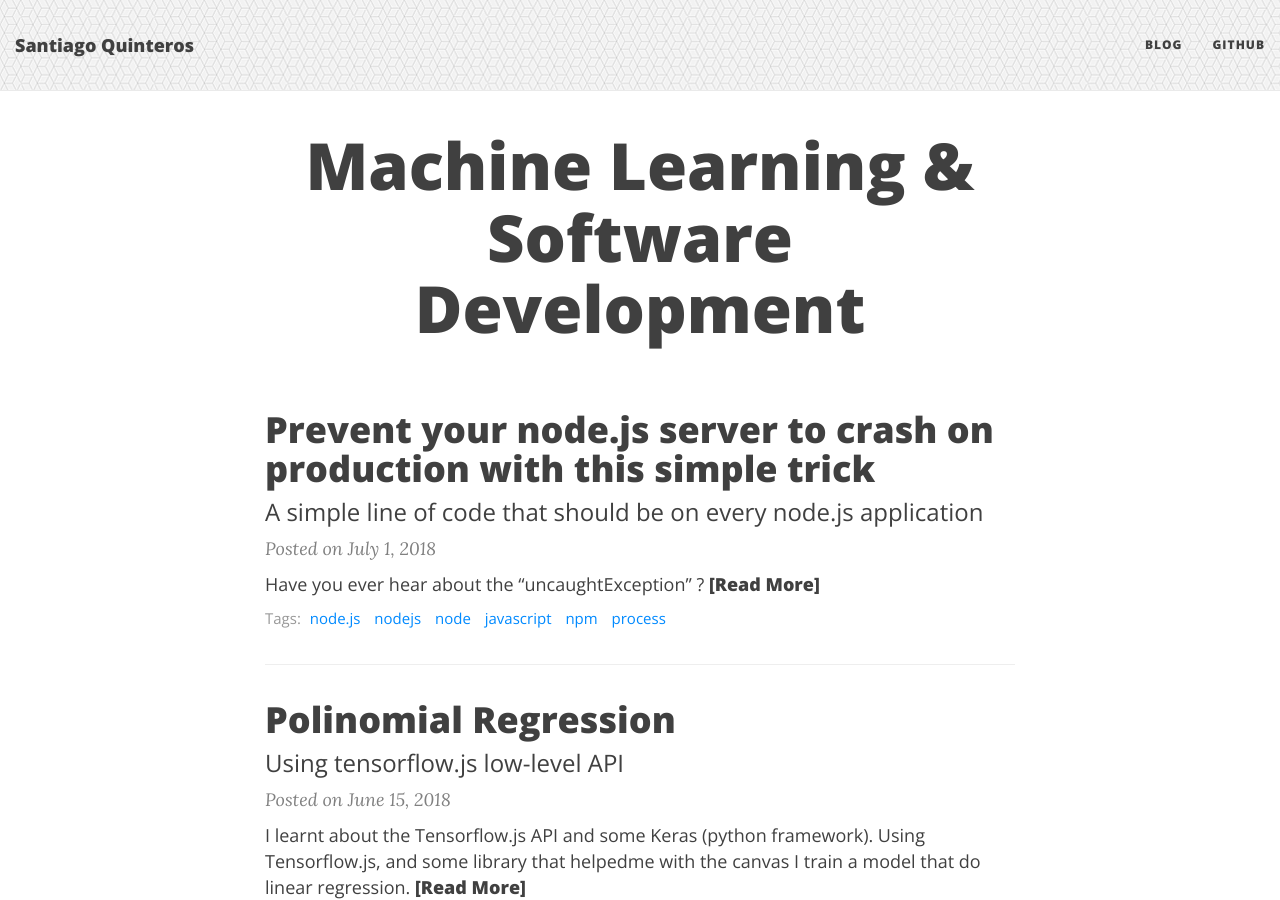
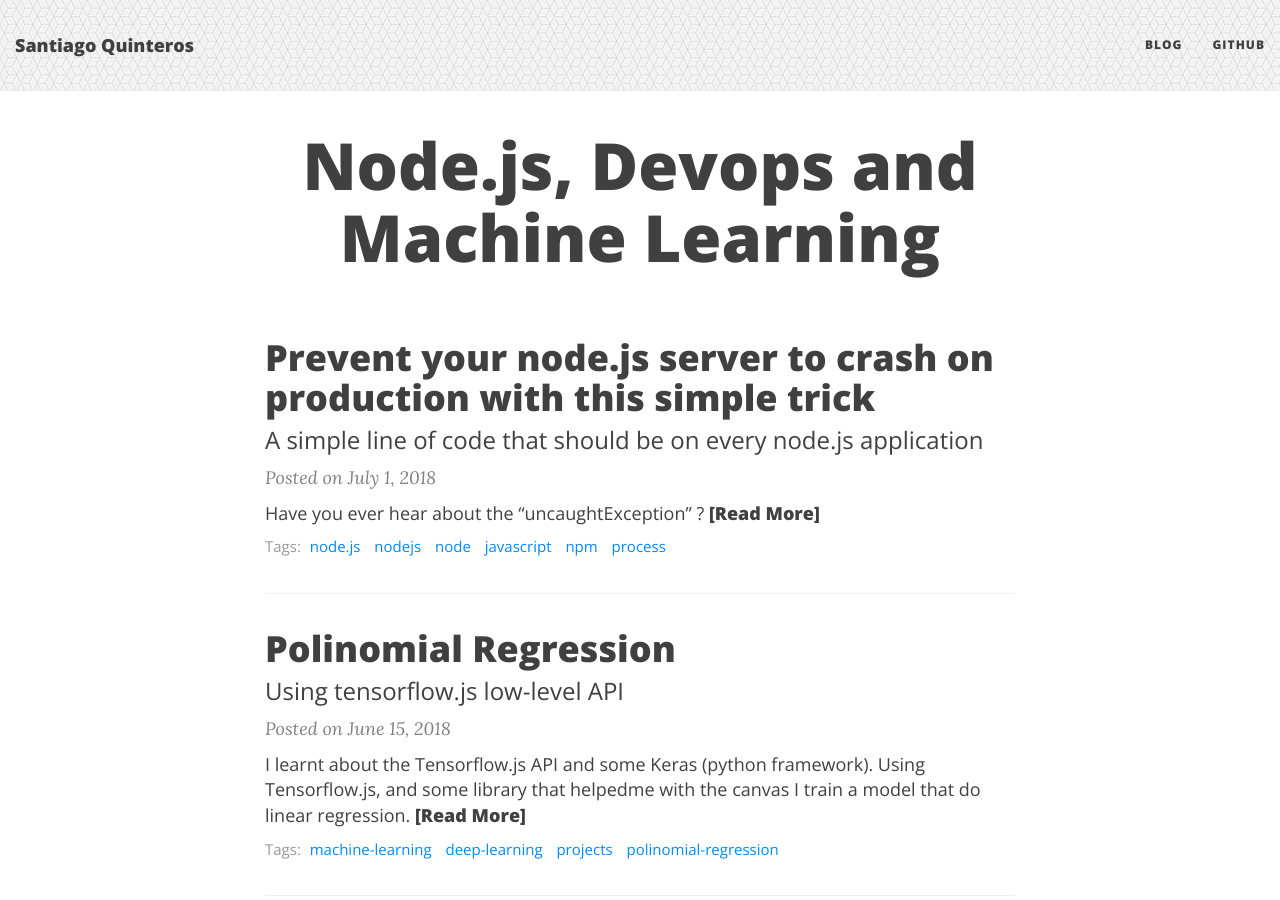
Before and after one commit to ElianCordoba/softwareontheroad, a Jekyll site: the page built from index.html, in a window 1280 px wide and 900 px high. Built offline with Jekyll 4.4.1, drawn with Linux system fonts in a browser that asks for light colours; nearby versions of some CDN libraries; the list of posts is cut into pages by our own code; some of the changed lines change nothing that is shown.

Commit message:
update title

```diff
--- a/index.html
+++ b/index.html
@@ -1,7 +1,7 @@
 ---
 layout: page
-meta-description: Find machine learning examples, machine learning papers, machine learning guides
-title: Machine Learning & Software Development
+meta-description: Find nodejs tricks, javascript tricks and tutorials, node.js examples, node.js tips, machine learning example, deep learning tricks. AWS Tips, AWS Tutorials, AWS Examples, EC2, ElasticBeanstalk, Docker.
+title: Node.js, Devops and Machine Learning
 use-site-title: true
 ---
 
```
